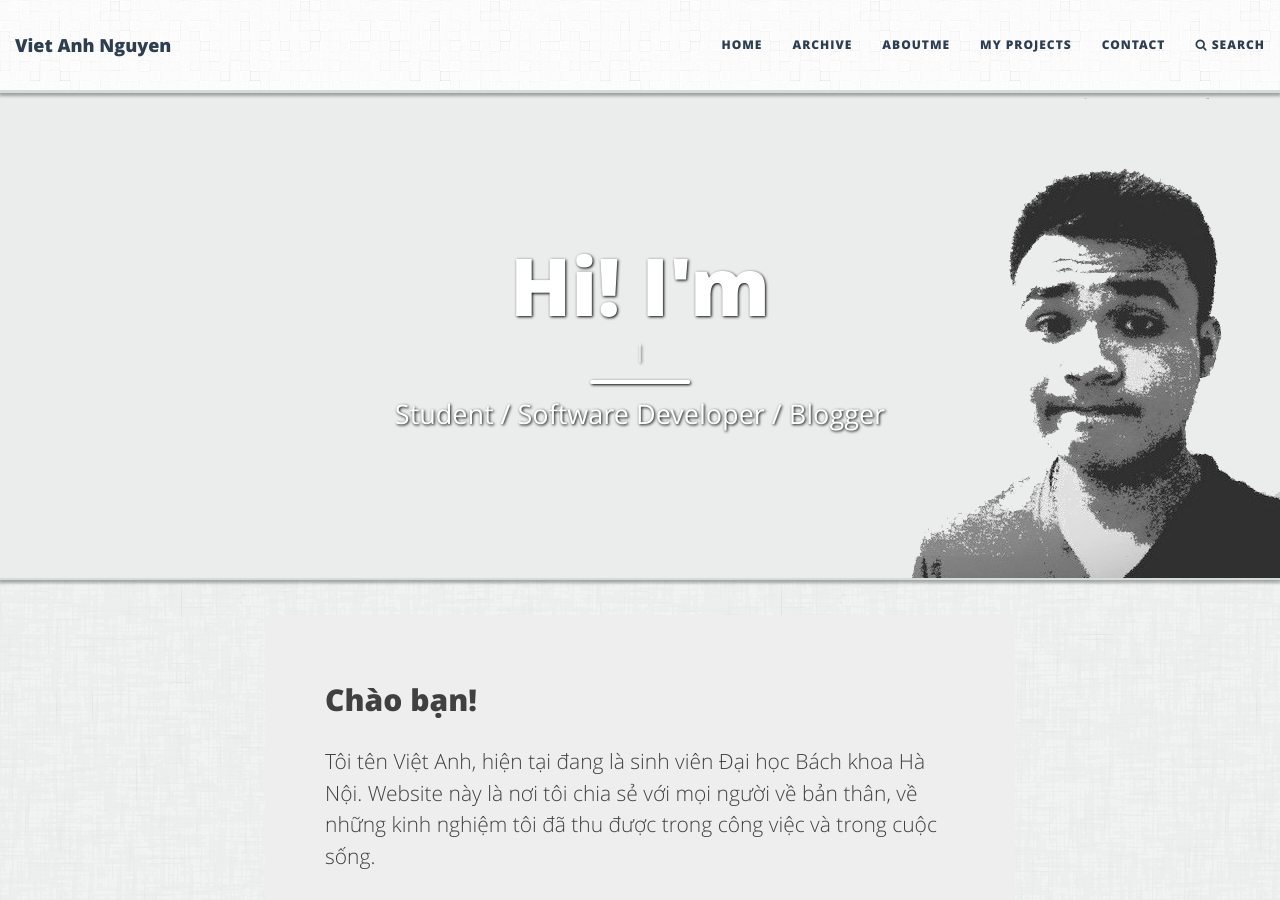
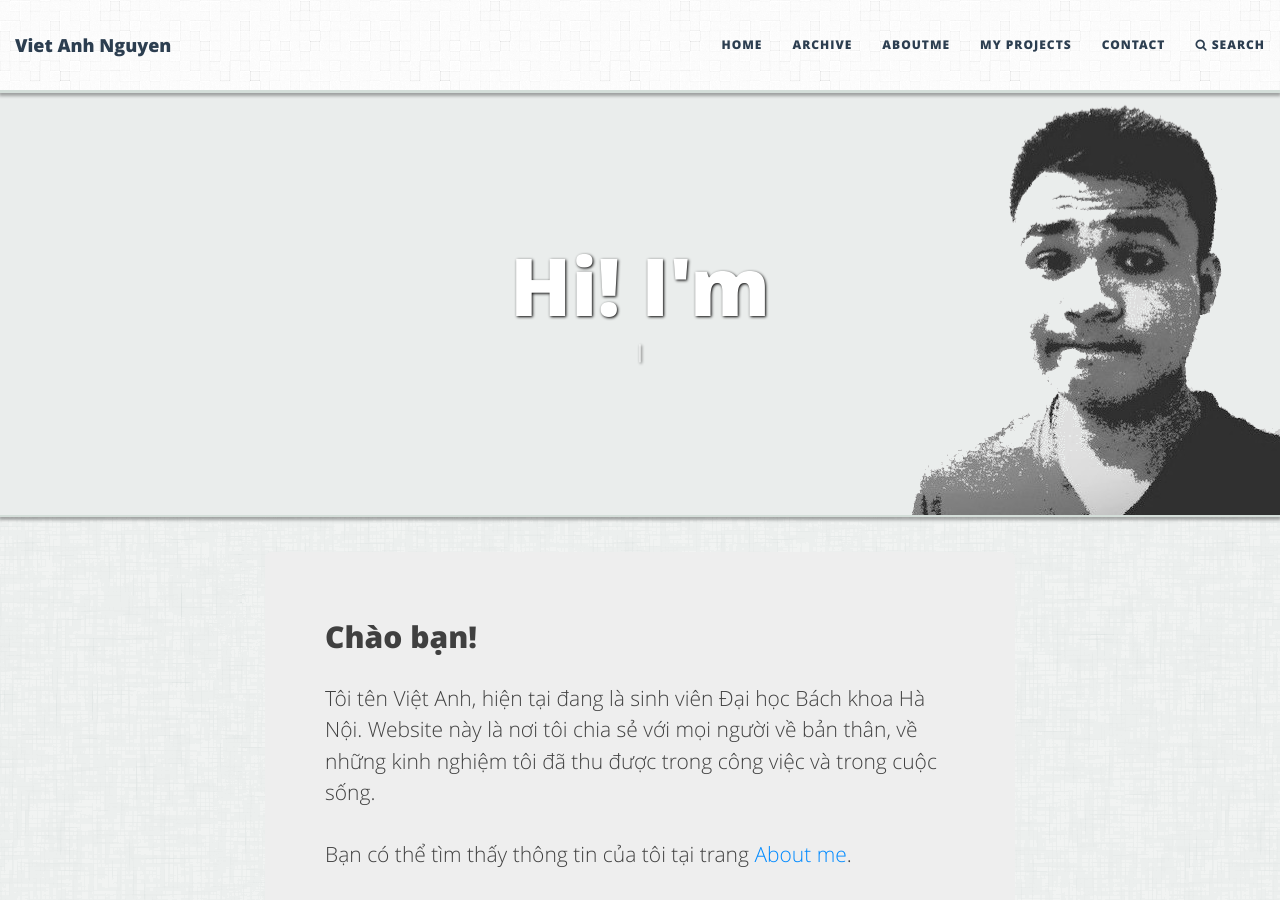
Before and after one commit to diglink/vietanhdev.github.io, a Jekyll site: the page built from index.html, in a window 1280 px wide and 900 px high. Built offline with Jekyll 4.4.1, drawn with Linux system fonts in a browser that asks for light colours; the list of posts is cut into pages by our own code.

Commit message:
update web

```diff
--- a/index.html
+++ b/index.html
@@ -3,7 +3,6 @@ layout: page
 meta-title: "VietAnhDev's Homepage - Nguyễn Việt Anh"
 meta-description: "The website of VietAnhDev (Nguyễn Việt Anh) - where I share with the world about my life, my work and my hobbies. - Chia sẻ về cuộc sống và những điều thú vị Việt Anh đã làm."
 title: "Hi, I'm Viet Anh"
-subtitle: Student / Software Developer / Blogger
 bigimg: "/files/background/vietanhdev.png"
 js: "/js/ani-text-home.js"
 ---
```
